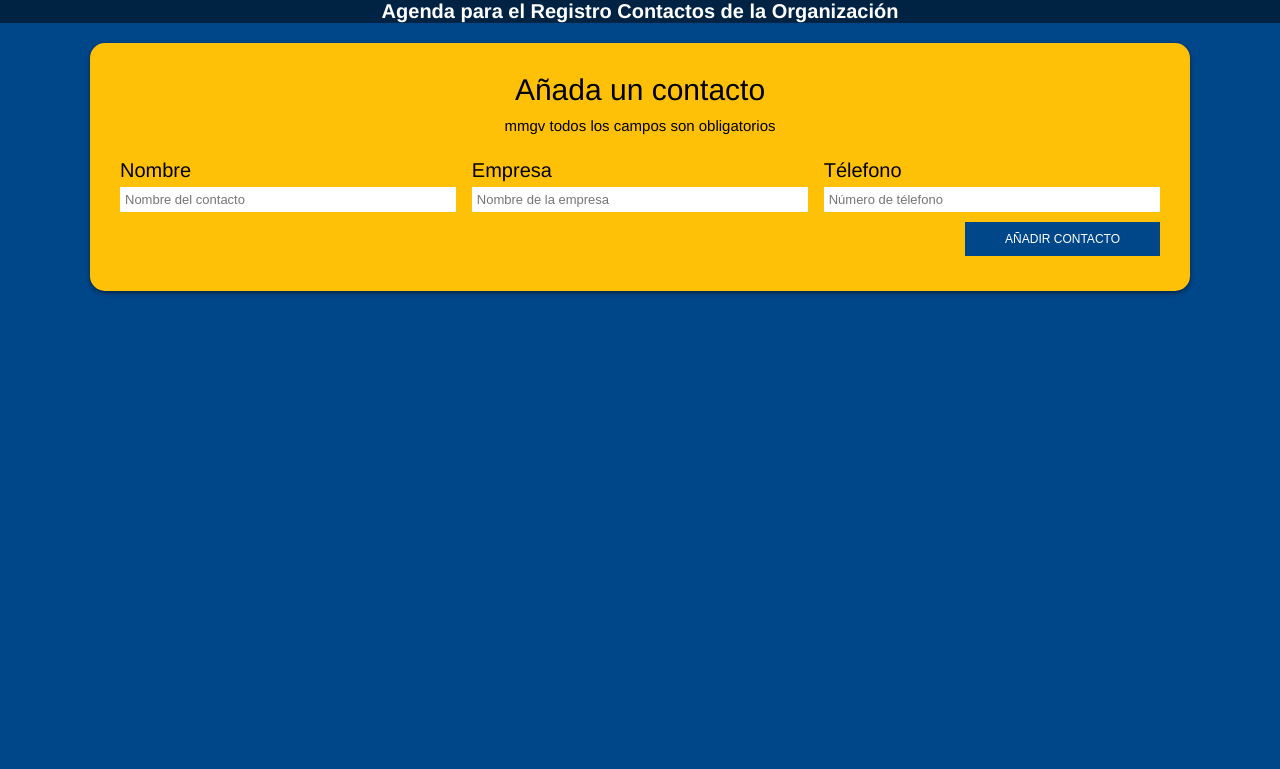
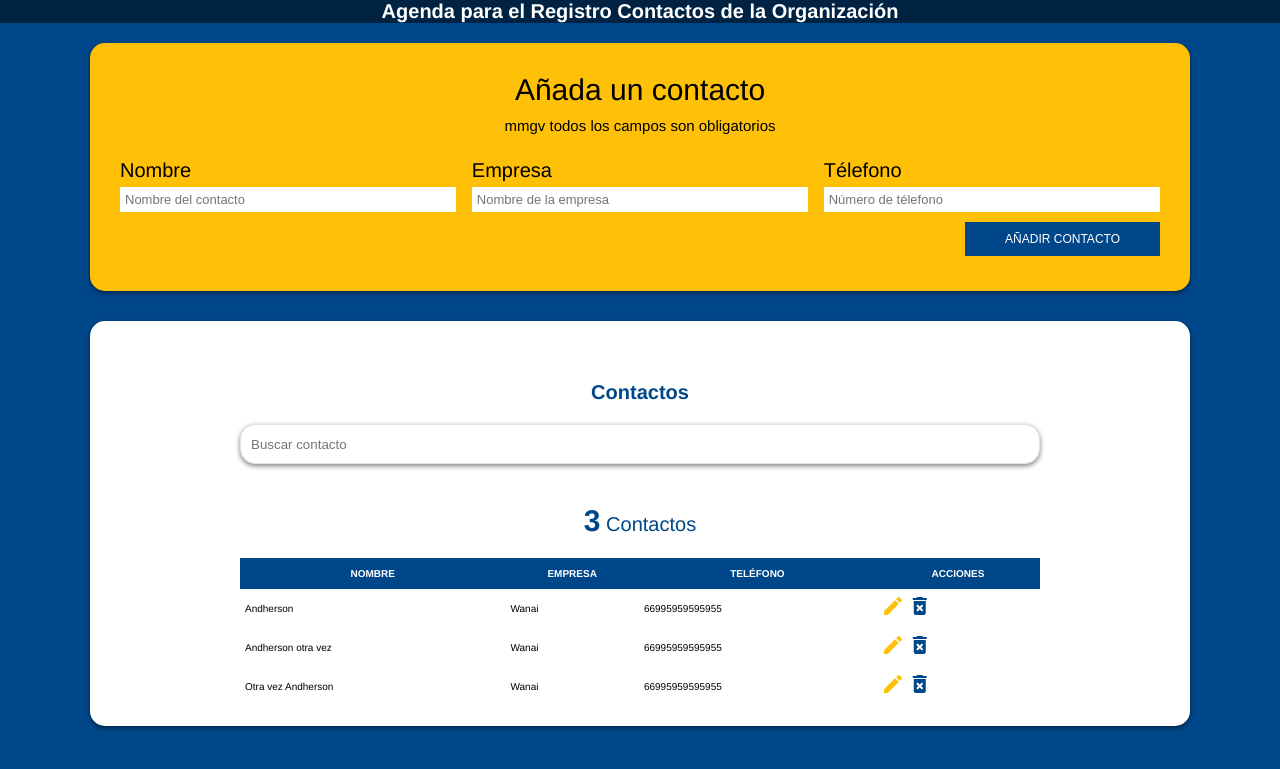
Before and after one commit to andher96/Arcos, a PHP site: page / in a window 1280 px wide. Shown: the top 769 px of the page. Run offline with PHP 8.4, Linux system fonts and the light colour scheme.

Commit message:
listo otra vista

```diff
--- a/css/style.css
+++ b/css/style.css
@@ -4,8 +4,6 @@
 	--primarioOscuro:#002344;
 	--fuente:'sans-serif', Helvetica;
 }
-
-
 
 /* Reset para REM */
 
@@ -47,6 +45,10 @@ body{
 
 .contenedor-barra{
 	background-color: var(--primarioOscuro);
+}
+
+.bg-blanco{
+	background-color: white;
 }
 
 .bg-amarillo{
@@ -136,3 +138,81 @@ legend span{
 		flex:0 0 auto;
 	}
 }
+
+h2{
+	font-size: 2rem;
+	color: var(--primario);
+}
+
+.contacto{
+	padding: 2rem;
+	margin-top: 3rem;
+}
+
+.contenedor-contactos{
+	max-width: 800px;
+	margin: 4rem auto 0 auto;
+}
+
+.total-contactos{
+	margin: 2rem 0;
+	text-align: center;
+	color: var(--primario);
+	font-size: 2rem;
+}
+
+.total-contactos span{
+	font-size: 3rem;
+	font-weight: 900;
+}
+
+.buscador{
+	width: 100%;
+	height: 4rem;
+	padding: 1rem;
+	border: 1px solid #e1e1e1;
+	margin: 2rem 0;
+}
+
+table{
+	width: 100%;/*para que tome todo el espacio disponible */
+	margin-top: 1rem;
+	border-collapse: collapse;
+}
+
+.listado-contactos thead{
+	background-color: var(--primario);
+	color: white;
+	text-transform: uppercase;
+
+}
+
+.listado-contactos thead tr th{
+	padding: 1rem 0;
+}
+
+.listado-contactos tbody tr td{
+	padding: .5rem;
+}
+
+.listado-contactos button{
+	background-color: transparent!important;
+	border: none;
+}
+
+.btn{
+	font-size: 2rem;
+	text-decoration: none;
+}
+
+.btn-editar{
+	color: var(--secundario);
+}
+
+.btn-borrar{
+	color: var(--primario);
+}
+
+.contenedor-tabla{
+	overflow: scroll;/*Para que la tabla sea responsive */
+}
--- a/includes/layout/header.php
+++ b/includes/layout/header.php
@@ -5,6 +5,7 @@
 	<meta name="viewport" content="width=device-width, initial-scale=1, shrink-to-fit=no">
 	<meta http-equiv="X-UA-Compatible" content="ie=edge">
 	<title>Arcos</title>
+	<link rel="stylesheet" href="https://fonts.googleapis.com/icon?family=Material+Icons">
 	<link rel="stylesheet" href="css/style.css">
 </head>
 <body>
--- a/index.php
+++ b/index.php
@@ -33,6 +33,66 @@
 	</form>
 </div><!-- Background amarillo -->
 
+<div class="bg-blanco contenedor sombra contacto">
+	<div class="contenedor-contactos">
+		<h2 class="centrar-texto">Contactos</h2>
+		<input type="text" id="buscar" class="buscador sombra" placeholder="Buscar contacto">
+
+		<p class="total-contactos"><span>3</span> Contactos</p>
+		<div class="contenedor-table">
+			<table id="listado-contactos" class="listado-contactos">
+				<thead>
+					<tr>
+						<th>Nombre</th>
+						<th>Empresa</th>
+						<th>Teléfono</th>
+						<th>Acciones</th>
+					</tr>
+				</thead>
+				<tbody>
+					<tr>
+						<td>Andherson</td>
+						<td>Wanai</td>
+						<td>66995959595955</td>
+						<td>
+							<a class="btn-editar btn" href="#"><i class="tiny material-icons">edit</i></a>
+							<button class="btn-borrar btn" type="button" data-id="1">
+								<i class="tiny material-icons">delete_forever</i>
+							</button>
+						</td>
+					</tr>
+
+					<tr>
+						<td>Andherson otra vez</td>
+						<td>Wanai</td>
+						<td>66995959595955</td>
+						<td>
+							<a class="btn-editar btn" href="#"><i class="tiny material-icons">edit</i></a>
+							<button class="btn-borrar btn" type="button" data-id="1">
+								<i class="tiny material-icons">delete_forever</i>
+							</button>
+						</td>
+					</tr>
+
+					<tr>
+						<td>Otra vez Andherson</td>
+						<td>Wanai</td>
+						<td>66995959595955</td>
+						<td>
+							<a class="btn-editar btn" href="#"><i class="tiny material-icons">edit</i></a>
+							<button class="btn-borrar btn" type="button" data-id="1">
+								<i class="tiny material-icons">delete_forever</i>
+							</button>
+						</td>
+					</tr>
+				</tbody>
+			</table>
+		</div><!--Contenedor table -->
+
+	</div><!-- Contenedor contactos -->
+</div><!-- Background Blanco -->
+
+
 
 
 
```
